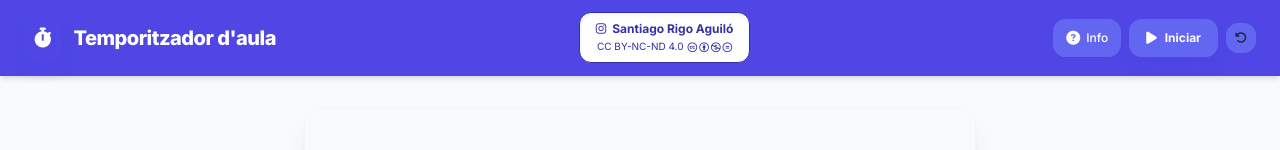
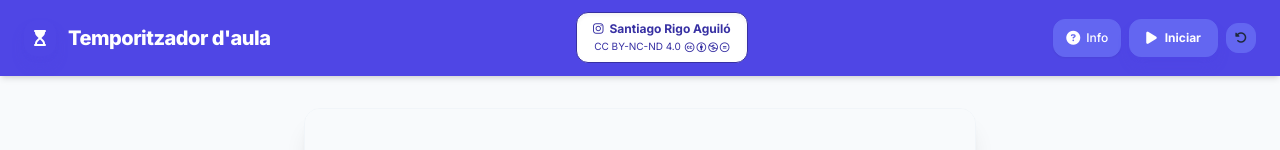
Before and after one commit to srigodocente/recursos-sra, a plain HTML site: page apps/temporitzador.html in a window 1280 px wide. Shown: the top 150 px of the page. Drawn offline with nearby package versions, Linux system fonts and the light colour scheme.

Commit message:
Update temporitzador.html

```diff
--- a/apps/temporitzador.html
+++ b/apps/temporitzador.html
@@ -83,7 +83,7 @@
             <div class="flex items-center gap-3 w-full lg:w-auto justify-between lg:justify-start">
                 <div class="flex items-center gap-3">
                     <div class="p-2.5 bg-brand-600 rounded-xl text-white shadow-lg shadow-brand-600/30 flex items-center justify-center">
-                        <i class="fa-solid fa-stopwatch text-xl"></i>
+                        <i class="fa-solid fa-hourglass-1"></i>
                     </div>
                     <div>
                         <h1 class="text-lg sm:text-xl font-extrabold text-white tracking-tight flex items-center gap-2">
```
